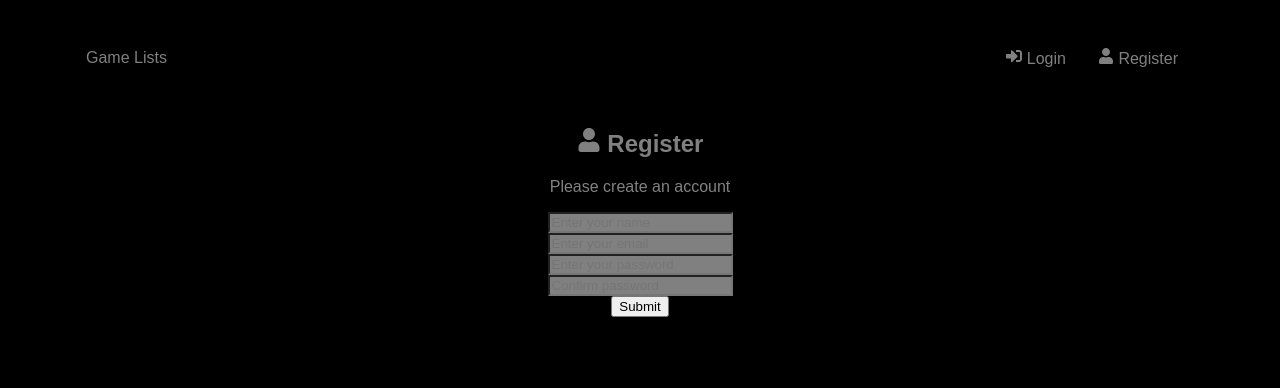
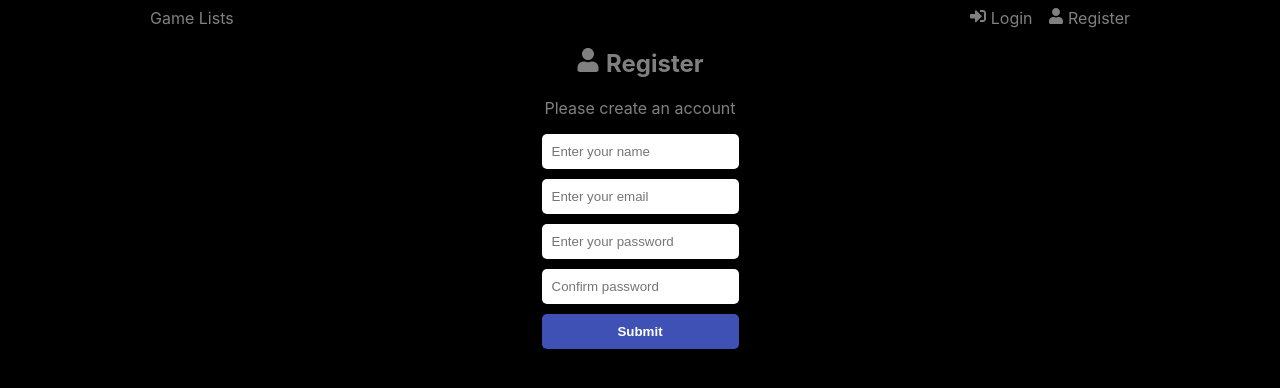
Before and after one commit to balomus/top-games-list, a React (Create React App) app in the folder frontend/: page /register in a window 1280 px wide. Shown: the top 388 px of the page. Built offline with nearby package versions, Linux system fonts and the light colour scheme.

Commit message:
Updated a lot of CSS and changed some .jsx files to accomodate.

```diff
--- a/frontend/src/App.js
+++ b/frontend/src/App.js
@@ -12,7 +12,7 @@ function App() {
   return (
     <>
       <Router>
-        <div className=''>
+        <div className='app-container'>
           <Header />
             <Routes>
               <Route path='/' element={<Dashboard />} />
--- a/frontend/src/components/GameLookup.css
+++ b/frontend/src/components/GameLookup.css
@@ -1,7 +1,18 @@
-.container {
+.games-container {
   display: flex;
   flex-wrap: wrap;
   justify-content: center;
   align-items: center;
   gap: 0.5em;
 }
+
+.game-card {
+  width: 30%;
+  white-space: nowrap;
+  overflow: hidden;
+  text-overflow: ellipsis;
+}
+
+img {
+  max-width: 100%;
+}
--- a/frontend/src/components/GameLookup.jsx
+++ b/frontend/src/components/GameLookup.jsx
@@ -73,7 +73,7 @@ function GameLookup() {
                 <input type="text" name="game" value={formData} onChange={onChange} />
             </label>
         </form>
-        {!isLoading && <div className="container">
+        {!isLoading && <div className="games-container">
           {lookupResults.map((result) => (
             <div className="game-card" key={result.id}>
               {result.name}
--- a/frontend/src/components/Header.css
+++ b/frontend/src/components/Header.css
@@ -1,138 +1,16 @@
-/*
-** The Header Media Queries **
-** Tweak as per your needs **
-*/
-.brand {
-    font-weight: bold;
-    font-size: 20px; }
-
-.site-header {
-position: relative;
-background-color: black; }
-
-.site-header a {
-    color: gray;
-    text-decoration: none;
+.header-container {
+  display: flex;
+  justify-content: space-between;
+  align-items: center;
+  width: 100%;
 }
 
-.site-header ul {
-    list-style-type: none;
-}
-
-.site-header__wrapper {
-padding-top: 1rem;
-padding-bottom: 1rem; }
-@media (min-width: 600px) {
-    .site-header__wrapper {
-    display: flex;
-    justify-content: space-between;
-    align-items: center;
-    padding-top: 0;
-    padding-bottom: 0; } }
-@media (min-width: 600px) {
-.nav__wrapper {
-    display: flex; } }
-
-@media (max-width: 599px) {
-.nav__wrapper {
-    position: absolute;
-    top: 100%;
-    right: 0;
-    left: 0;
-    z-index: -1;
-    background-color: #d9f0f7;
-    visibility: hidden;
-    opacity: 0;
-    transform: translateY(-100%);
-    transition: transform 0.3s ease-out, opacity 0.3s ease-out; }
-    .nav__wrapper.active {
-    visibility: visible;
-    opacity: 1;
-    transform: translateY(0); } }
-
-.nav__item a {
-display: block;
-padding: 1.5rem 1rem; }
-
-.nav__toggle {
-display: none; }
-@media (max-width: 599px) {
-    .nav__toggle {
-    display: block;
-    position: absolute;
-    right: 1rem;
-    top: 1rem; } }
-
-    @import url("https://fonts.googleapis.com/css2?family=Roboto:wght@400;700&display=swap");
-.wrapper {
-  max-width: 1140px;
-  padding-left: 1rem;
-  padding-right: 1rem;
-  margin-left: auto;
-  margin-right: auto;
-}
-
-*,
-*:before,
-*:after {
-  box-sizing: border-box;
+nav {
+  display: flex;
+  gap: 15px;
 }
 
 a {
   text-decoration: none;
-  color: #222;
+  color: gray;
 }
-
-html {
-  -webkit-font-smoothing: antialiased;
-  -moz-osx-font-smoothing: grayscale;
-}
-
-body {
-  font-family: "Roboto", sans-serif;
-}
-
-.sr-only {
-  position: absolute;
-  clip: rect(1px, 1px, 1px, 1px);
-  padding: 0;
-  border: 0;
-  height: 1px;
-  width: 1px;
-  overflow: hidden;
-}
-
-.button {
-  -webkit-appearance: none;
-     -moz-appearance: none;
-          appearance: none;
-  color: #fff;
-  background-color: #2fa0f6;
-  min-width: 120px;
-  padding: 0.5rem 1rem;
-  border-radius: 5px;
-  text-align: center;
-}
-
-.button svg {
-  display: inline-block;
-  vertical-align: middle;
-  width: 24px;
-  height: 24px;
-  fill: #fff;
-}
-
-.button span {
-  display: none;
-}
-
-@media (min-width: 600px) {
-  .button span {
-    display: initial;
-  }
-}
-
-.button--icon {
-  min-width: initial;
-  padding: 0.5rem;
-}
--- a/frontend/src/components/Header.jsx
+++ b/frontend/src/components/Header.jsx
@@ -16,40 +16,28 @@ function Header() {
     }
 
     return (
-        <header className="site-header">
-            <div className="wrapper site-header__wrapper">
-                <div className="logo">
+        <header className="header-container">
+            <div className="logo header-section">
                 <Link to="/">Game Lists</Link>
             </div>
+            <div className="header-section">
                 <nav className="nav">
-                    <button className="nav__toggle" aria-expanded="false" type="button">
-                        menu
-                    </button>
-                    <ul className="nav__wrapper">
                     {user ? (
-                            <li className="nav__item">
+                        <>
                             <Link to="/login" onClick={onLogout}>
                                 <FaSignOutAlt /> Logout
                             </Link>
-                                {/* <button className="btn" onClick={onLogout}>
-                                    <FaSignOutAlt /> Logout
-                                </button> */}
-                            </li>
+                        </>
                     ) : (
-                            <>
-                                <li className="nav__item">
+                        <nav>
                             <Link to="/login">
                                 <FaSignInAlt /> Login
                             </Link>
-                                </li>
-                                <li className="nav__item">
                             <Link to="/register">
                                 <FaUser /> Register
                             </Link>
-                                </li>
-                            </>
+                        </nav>
                     )}
-                    </ul>
                 </nav>
             </div>
         </header>
--- /dev/null
+++ b/frontend/src/components/Spinner.css
@@ -0,0 +1,30 @@
+.loadingSpinnerContainer {
+    position: fixed;
+    top: 0;
+    right: 0;
+    bottom: 0;
+    left: 0;
+    /* background-color: rgba(0, 0, 0, 0.5); */
+    z-index: 5000;
+    display: flex;
+    justify-content: center;
+    align-items: center;
+  }
+
+  .loadingSpinner {
+    width: 64px;
+    height: 64px;
+    border: 8px solid;
+    border-color: #000 transparent #555 transparent;
+    border-radius: 50%;
+    animation: spin 1.2s linear infinite;
+  }
+
+  @keyframes spin {
+    0% {
+      transform: rotate(0deg);
+    }
+    100% {
+      transform: rotate(360deg);
+    }
+  }
--- a/frontend/src/components/Spinner.jsx
+++ b/frontend/src/components/Spinner.jsx
@@ -1,4 +1,5 @@
 import React from "react";
+import './Spinner.css';
 
 function Spinner() {
     return (
--- a/frontend/src/index.css
+++ b/frontend/src/index.css
@@ -2,67 +2,40 @@ body {
   color: grey;
   background-color: black;
   text-align: center;
-  font-family: 'Poppins', sans-serif;
-  /* font-family: -apple-system, BlinkMacSystemFont, 'Segoe UI', 'Roboto', 'Oxygen',
+  /* font-family: 'Poppins', sans-serif; */
+  font-family: -apple-system, BlinkMacSystemFont, 'Segoe UI', 'Roboto', 'Oxygen',
     'Ubuntu', 'Cantarell', 'Fira Sans', 'Droid Sans', 'Helvetica Neue',
-    sans-serif; */
+    sans-serif;
 }
 
 input {
   color: black;
-  background-color: grey;
+  padding: 10px;
+  border: none;
+  border-radius: 5px;
+  margin-bottom: 10px;
+  /* font-family: 'Poppins', sans-serif; */
 }
 
-.heading p {
-  color: #828282;
+button {
+  /* remove default behavior */
+  appearance: none;
+  -webkit-appearance: none;
+
+  padding: 10px;
+  border: none;
+  background-color: #3F51B5;
+  color: #fff;
+  font-weight: 600;
+  border-radius: 5px;
+  width: 100%;
 }
 
-/* .container {
+.app-container {
   display: flex;
-  flex-wrap: wrap;
+  flex-direction: column;
   justify-content: center;
   align-items: center;
-  gap: 0.5em;
-} */
-
-.game-card {
-  width: 30%;
-  white-space: nowrap;
-  overflow: hidden;
-  text-overflow: ellipsis;
+  max-width: 980px;
+  margin: auto;
 }
-
-img {
-  max-width: 100%;
-}
-
-.loadingSpinnerContainer {
-  position: fixed;
-  top: 0;
-  right: 0;
-  bottom: 0;
-  left: 0;
-  /* background-color: rgba(0, 0, 0, 0.5); */
-  z-index: 5000;
-  display: flex;
-  justify-content: center;
-  align-items: center;
-}
-
-.loadingSpinner {
-  width: 64px;
-  height: 64px;
-  border: 8px solid;
-  border-color: #000 transparent #555 transparent;
-  border-radius: 50%;
-  animation: spin 1.2s linear infinite;
-}
-
-@keyframes spin {
-  0% {
-    transform: rotate(0deg);
-  }
-  100% {
-    transform: rotate(360deg);
-  }
-}
--- a/frontend/src/pages/Login.jsx
+++ b/frontend/src/pages/Login.jsx
@@ -74,7 +74,7 @@ function Login() {
                             id="email"
                             name="email"
                             value={email}
-                            placeholder="enter your email"
+                            placeholder="Enter your email"
                             onChange={onChange}
                         />
                     </div>
```
Lines whose indentation alone changed are shown as unchanged.
